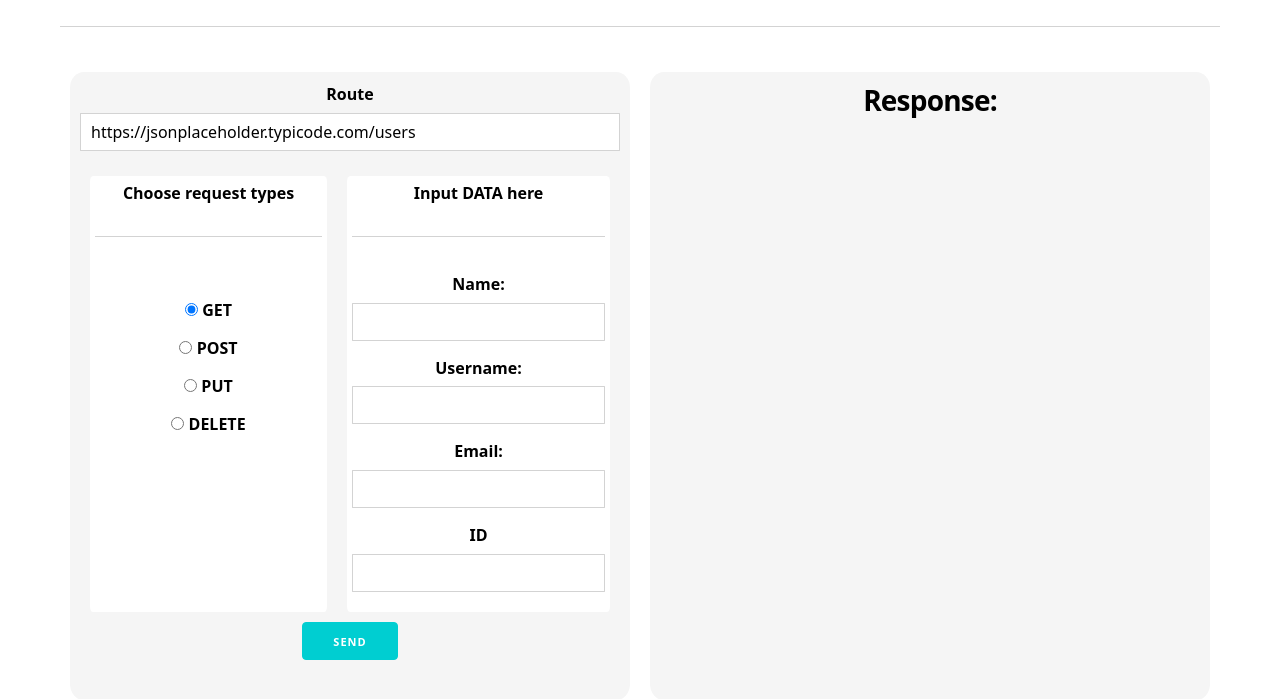
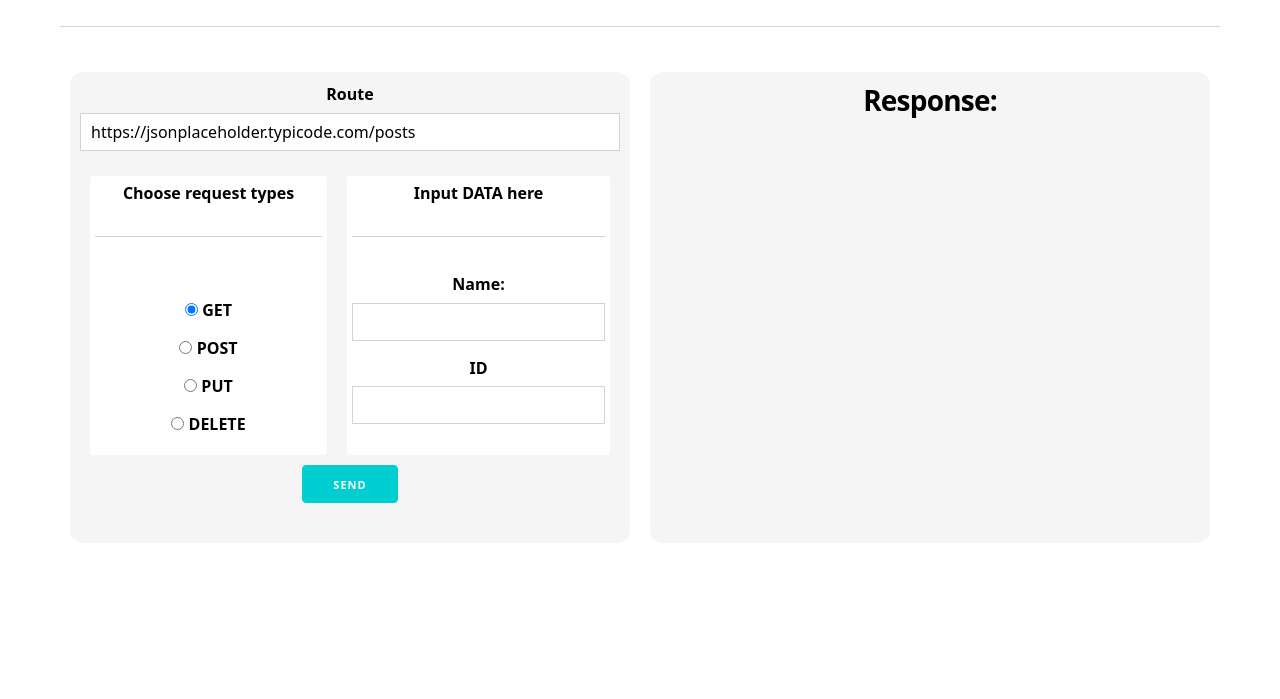
Before and after one commit to SPYAlexander/HTTP-Library-Project, a plain HTML site: page Netcentric-HTTP-Library-Project-main/index.html in a window 1280 px wide. Shown: the part 49-748 px from the top of the page. Drawn offline with Linux system fonts and the light colour scheme.

Commit message:
small update for the server

```diff
--- a/Netcentric-HTTP-Library-Project-main/index.html
+++ b/Netcentric-HTTP-Library-Project-main/index.html
@@ -18,7 +18,7 @@
           <label for="route">Route</label>
           <input type="url" name="url"
                 id="route" class="full-width"
-                value="https://jsonplaceholder.typicode.com/users"
+                value="https://jsonplaceholder.typicode.com/posts"
                 pattern="https://.*" size="50"
                 required>
         </div>
@@ -46,10 +46,6 @@
                 <hr>
                 <label for="name">Name:</label>
                 <input type="text" id="name" class="UserData" value="">
-                <label for="userName">Username:</label>
-                <input type="text" id="userName" class="UserData" value="">
-                <label for="email">Email:</label>
-                <input type="email" id="email" class="UserData" value="">
                 <label for="id">ID</label>
                 <input type="number" id="id" class="UserData" value="">
               </div>
```
